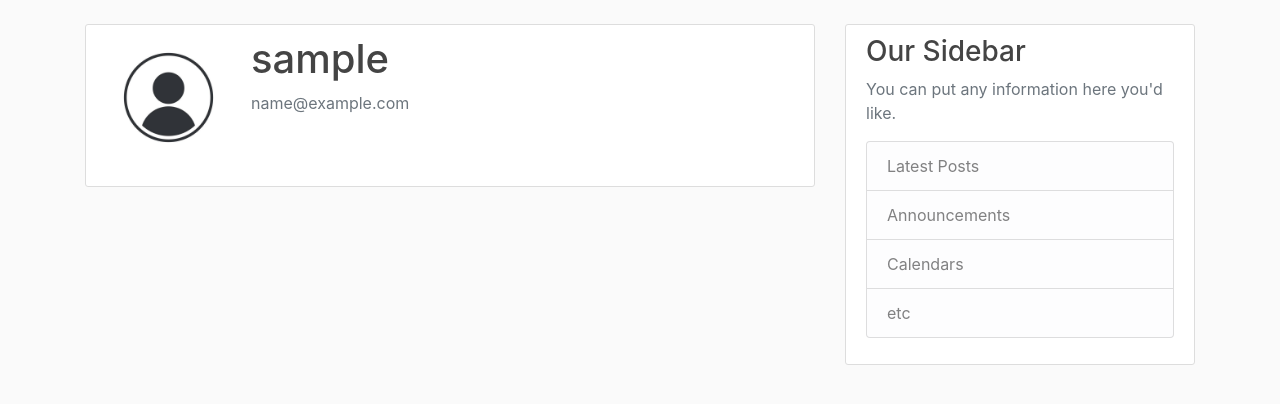
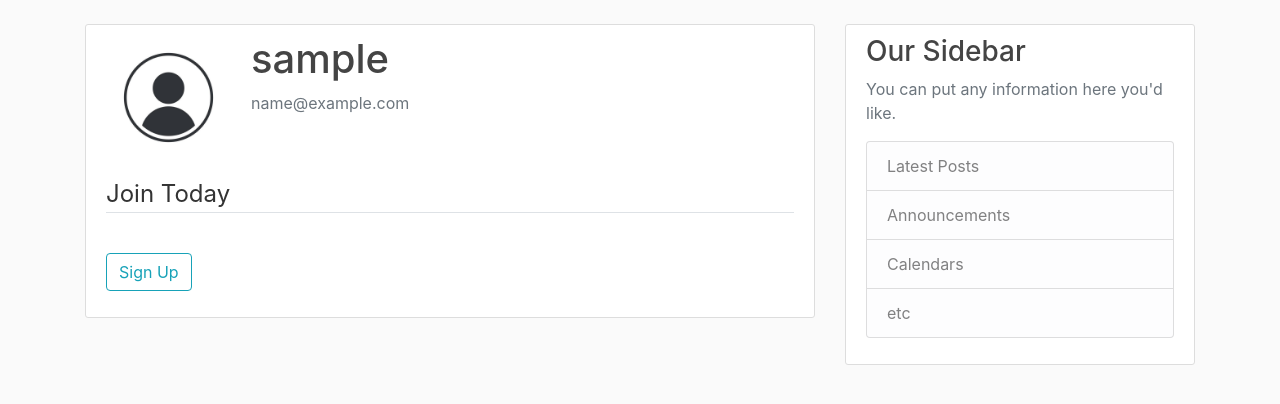
Before and after one commit to tedsimanjuntak/djangojolo, a Django app: page /profile/ in a window 1280 px wide. Shown: the part 56-460 px from the top of the page. Run offline with Django 5.2, Linux system fonts and the light colour scheme; the visitor is signed in with stand-in values (Sample User, id 1); some libraries are stand-ins or nearby versions.

Commit message:
Add: forms to profile html. html snipped copied from register.html

```diff
--- a/users/templates/users/profile.html
+++ b/users/templates/users/profile.html
@@ -9,6 +9,15 @@
           <p class="text-secondary">{{ user.email }}</p>
         </div>
       </div>
-      <!-- FORM HERE -->
+      <form method="POST">
+          {% csrf_token %}
+          <fieldset class="form-group">
+              <legend class="border-bottom mb-4">Join Today</legend>
+              {{ form|crispy }}
+          </fieldset>
+          <div class="form-group">
+              <button class="btn btn-outline-info" type="submit">Sign Up</button>
+          </div>
+      </form>
     </div>
 {% endblock content %}
```
